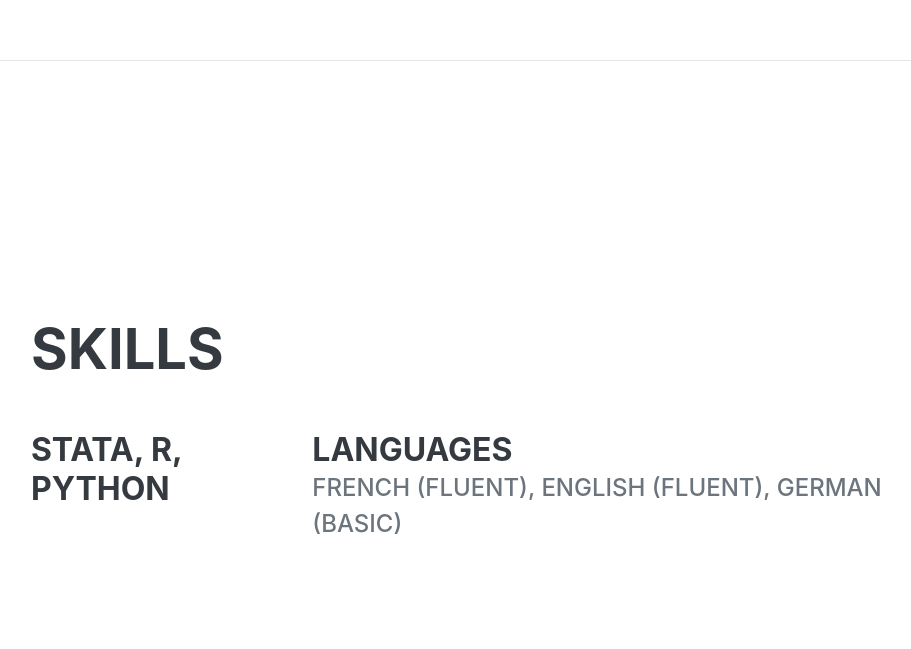
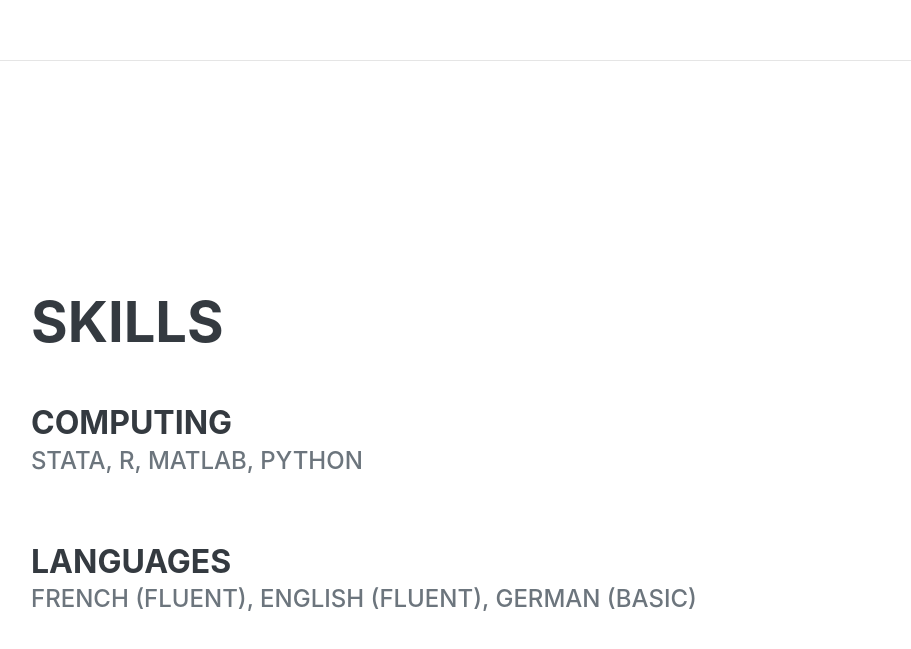
Before and after one commit to LouisMangeney/LouisMangeney, a plain HTML site: page index.html in a window 1280 px wide. Shown: the part 3944-4593 px from the top of the page, without its empty margins (289-1200 px from the left). Drawn offline with nearby package versions, Linux system fonts and the light colour scheme; a web font is replaced by a local one.

Commit message:
Update index.html

```diff
--- a/index.html
+++ b/index.html
@@ -147,7 +147,9 @@
                     <h2 class="mb-5">Skills</h2>
                     <div class="d-flex flex-column flex-md-row justify-content-between mb-5">
                         <div class="flex-grow-1">
-                            <h3 class="mb-0">Stata, R, python</h3>
+                            <h3 class="mb-0">Computing</h3>
+                            <div class="subheading mb-3">Stata, R, Matlab, python</div>
+                        </div>
                     </div>
                     <div class="d-flex flex-column flex-md-row justify-content-between">
                         <div class="flex-grow-1">
```
